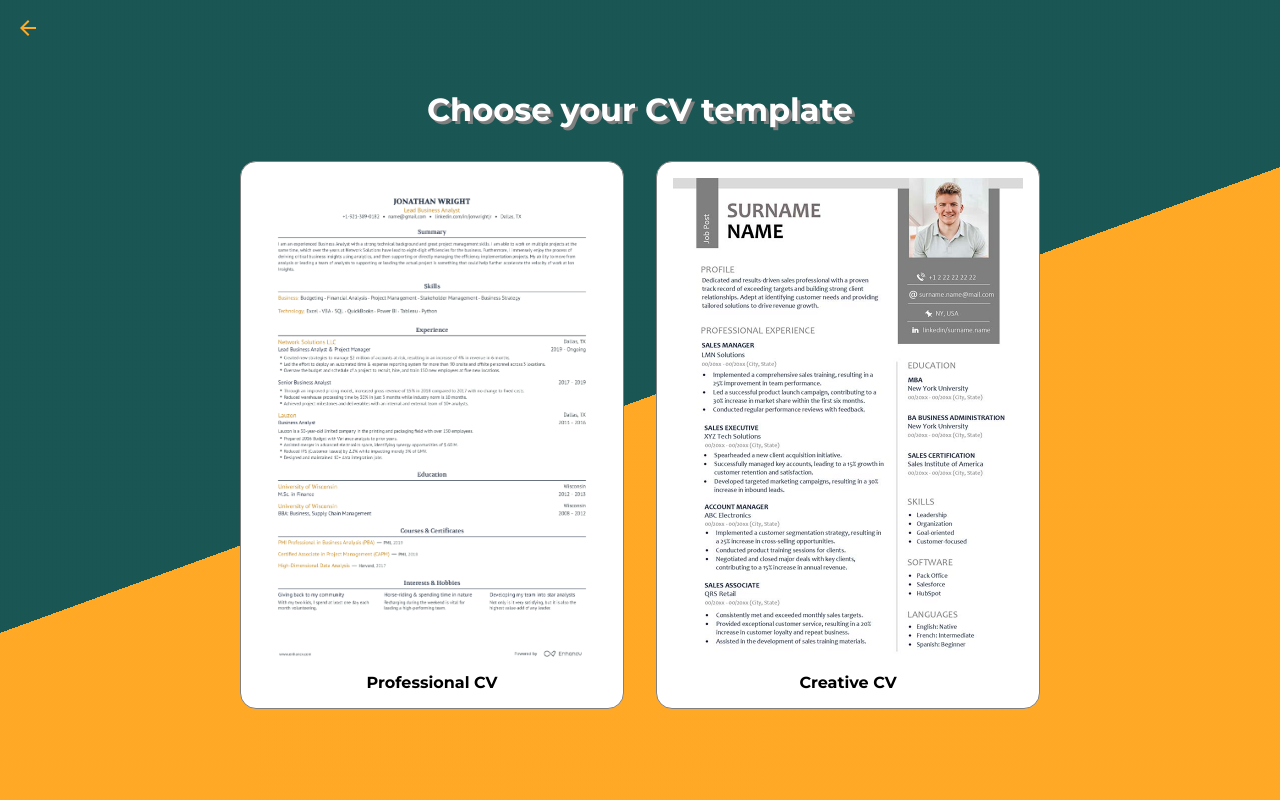
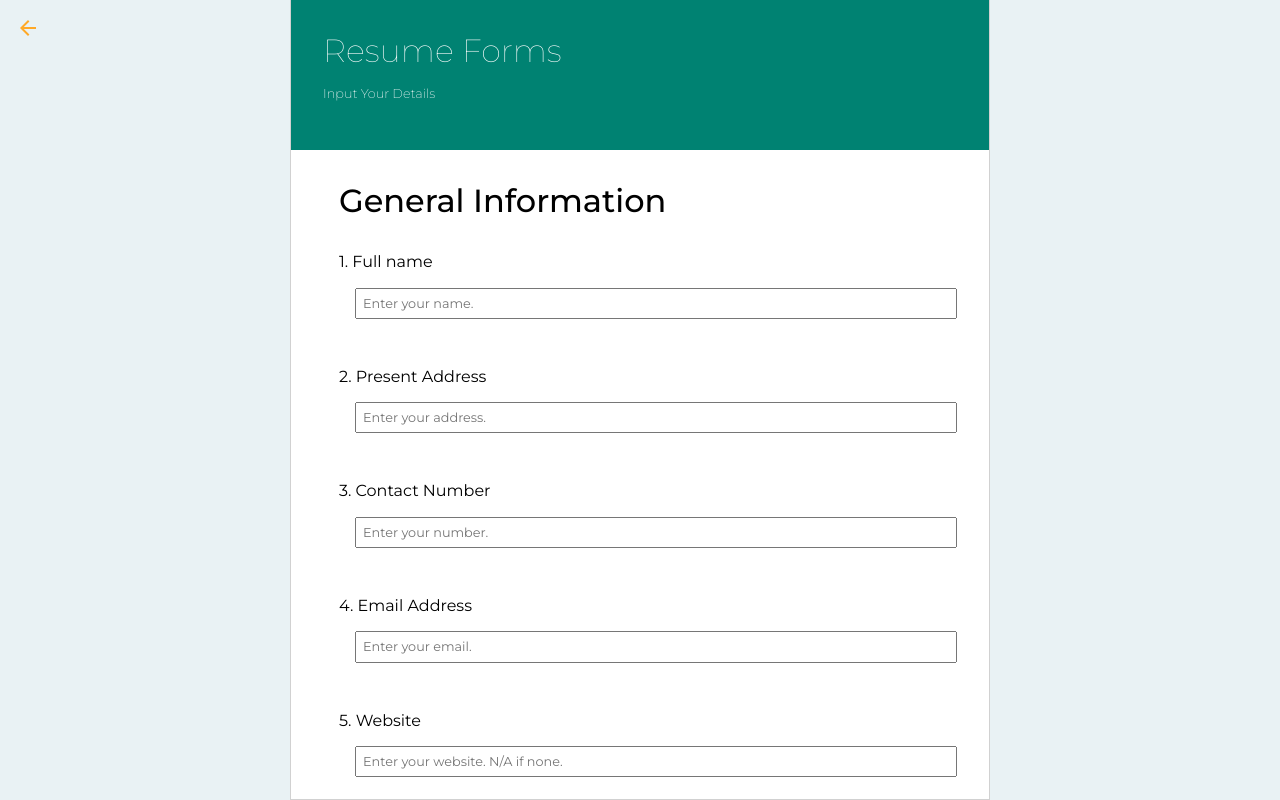
Before and after one commit to cabsknowss/CV-Builder, a React (Vite) app: page /getstarted in a window 1280 px wide. Both pictures are taken after a click on the element "Professional CV". Built offline with nearby package versions, Linux system fonts and the light colour scheme.

Commit message:
structuring components

```diff
--- a/src/GetStarted.jsx
+++ b/src/GetStarted.jsx
@@ -1,30 +1,51 @@
 import { useState } from "react";
 import { useNavigate } from "react-router-dom";
+import { ArrowBack } from "@mui/icons-material";
 import CvExample from "./assets/img/cv-example.jpg";
 import CvExample2 from "./assets/img/cv-example2.jpg";
-import { ArrowBack } from "@mui/icons-material";
+import ProfessionalForm from "./components/ProfessionalForm";
+import CreativeForm from "./components/CreativeForm";
 
 const GetStarted = () => {
   const navigate = useNavigate();
   const [template, setTemplate] = useState("");
+  const cvCards = [
+    {
+      format: "Professional",
+      img: CvExample,
+    },
+    {
+      format: "Creative",
+      img: CvExample2,
+    },
+  ];
   return (
     <>
       <div className="getstarted-page">
         <h1 className="getstarted-page__title">Choose your CV template</h1>
+
         <section className="getstarted-page__picker">
-          <div className="getstarted-page__template">
-            <img className="getstarted-page__img" src={CvExample2} alt="cv" />
-            <h1>Professional CV</h1>
-          </div>
-          <div className="getstarted-page__template">
-            <img className="getstarted-page__img" src={CvExample} alt="cv" />
-            <h1>Creative CV</h1>
-          </div>
+          {cvCards.map((card, index) => (
+            <div
+              key={index}
+              onClick={() => setTemplate(card.format)}
+              className="getstarted-page__template"
+            >
+              <img className="getstarted-page__img" src={card.img} alt="cv" />
+              <h1>{card.format} CV</h1>
+            </div>
+          ))}
         </section>
+
         <div onClick={() => navigate("/")} className="getstarted-page__backbtn">
           <ArrowBack />
         </div>
       </div>
+
+      {template === "Professional" && (
+        <ProfessionalForm setTemplate={setTemplate} />
+      )}
+      {template === "Creative" && <CreativeForm />}
     </>
   );
 };
--- /dev/null
+++ b/src/components/CreativeForm.jsx
@@ -0,0 +1,11 @@
+import React from "react";
+
+const CreativeForm = () => {
+  return (
+    <div className="form-page">
+      <div className="form-container"></div>
+    </div>
+  );
+};
+
+export default CreativeForm;
--- /dev/null
+++ b/src/components/ProfessionalForm.jsx
@@ -0,0 +1,76 @@
+import React, { useState } from "react";
+import { ArrowBack } from "@mui/icons-material";
+import GeneralInfo from "../forms/GeneralInfo";
+import EducationInfo from "../forms/EducationInfo";
+
+const ProfessionalForm = (props) => {
+  const { setTemplate } = props;
+
+  const [form, setForm] = useState("GeneralInfo");
+  const [generalInfo, setGeneralInfo] = useState({});
+  const [educationInfo, setEducationInfo] = useState([]);
+  console.log(generalInfo);
+  console.log(educationInfo);
+
+  return (
+    <div className="form-page">
+      <div className="form-container">
+        <section className="form-header">
+          <h2>Resume Forms</h2>
+          <p>Input Your Details</p>
+        </section>
+
+        <div className="form-inputs">
+          {form === "GeneralInfo" && (
+            <GeneralInfo setGeneralInfo={setGeneralInfo} setForm={setForm} />
+          )}
+
+          {form === "EducationInfo" && (
+            <EducationInfo
+              setEducationInfo={setEducationInfo}
+              setForm={setForm}
+            />
+          )}
+
+          {/* <section>
+            <h3 className="form-inputs__category">Work Experience</h3>
+            <div className="form-inputs__sections">
+              <label htmlFor="fullname">1. Job Position</label>
+              <input type="text" placeholder="Enter your answer" />
+            </div>
+            <div className="form-inputs__sections">
+              <label htmlFor="address">2. Company</label>
+              <input type="text" placeholder="Enter your answer" />
+            </div>
+            <div className="form-inputs__sections">
+              <label htmlFor="number">3. Date Started</label>
+              <input type="text" placeholder="Enter your answer" />
+            </div>
+            <div className="form-inputs__sections">
+              <label htmlFor="email">4. Date Finished</label>
+              <input type="text" placeholder="Enter your answer" />
+            </div>
+            <div className="form-inputs__sections">
+              <label htmlFor="address">5. Description</label>
+              <input type="text" placeholder="Enter your answer" />
+            </div>
+          </section> */}
+
+          {/* <section>
+            <h3 className="form-inputs__category">Skills</h3>
+            <div className="form-inputs__sections">
+              <label htmlFor="fullname">1. Job Position</label>
+              <input type="text" placeholder="Enter your answer" />
+            </div>
+          </section> */}
+        </div>
+      </div>
+
+      <div onClick={() => setTemplate("")} className="getstarted-page__backbtn">
+        <ArrowBack />
+      </div>
+    </div>
+  );
+};
+
+export default ProfessionalForm;
--- /dev/null
+++ b/src/forms/EducationInfo.jsx
@@ -0,0 +1,65 @@
+import React, { useState } from "react";
+
+const EducationInfo = (props) => {
+  const { setEducationInfo, setForm } = props;
+
+  const [course, setCourse] = useState("");
+  const [school, setSchool] = useState("");
+  const [startDate, setStartDate] = useState("");
+  const [finishDate, setFinishDate] = useState("");
+
+  const handleNextButton = () => {};
+
+  return (
+    <div>
+      <h3 className="form-inputs__category">Educational Background</h3>
+      <div className="form-inputs__sections">
+        <label htmlFor="course">1. Course Program</label>
+        <input
+          onChange={(event) => setCourse(event.target.value)}
+          value={course}
+          type="text"
+          placeholder="Enter your course."
+        />
+      </div>
+
+      <div className="form-inputs__sections">
+        <label htmlFor="school">2. School</label>
+        <input
+          onChange={(event) => setSchool(event.target.value)}
+          value={school}
+          type="text"
+          placeholder="Enter your school."
+        />
+      </div>
+
+      <div className="form-inputs__sections">
+        <label htmlFor="startdate">3. Date Started</label>
+        <input
+          onChange={(event) => setStartDate(event.target.value)}
+          value={startDate}
+          type="text"
+          placeholder="Enter your starting date."
+        />
+      </div>
+
+      <div className="form-inputs__sections">
+        <label htmlFor="finishdate">4. Date Finished</label>
+        <input
+          onChange={(event) => setFinishDate(event.target.value)}
+          value={finishDate}
+          type="text"
+          placeholder="Enter your finish date."
+        />
+      </div>
+
+      <div>
+        <button onClick={handleNextButton} className="form-inputs__nextbtn">
+          Next
+        </button>
+      </div>
+    </div>
+  );
+};
+
+export default EducationInfo;
--- /dev/null
+++ b/src/forms/GeneralInfo.jsx
@@ -0,0 +1,79 @@
+import { useState } from "react";
+
+const GeneralInfo = (props) => {
+  const { setGeneralInfo, setForm } = props;
+
+  const [name, setName] = useState("");
+  const [address, setAddress] = useState("");
+  const [number, setNumber] = useState("");
+  const [email, setEmail] = useState("");
+  const [website, setWebsite] = useState("");
+
+  const handleNextButton = () => {
+    setGeneralInfo({ name, address, number, email, website });
+    setForm("EducationInfo");
+  };
+
+  return (
+    <div>
+      <h3 className="form-inputs__category">General Information</h3>
+      <div className="form-inputs__sections">
+        <label htmlFor="fullname">1. Full name</label>
+        <input
+          onChange={(event) => setName(event.target.value)}
+          value={name}
+          type="text"
+          placeholder="Enter your name."
+        />
+      </div>
+
+      <div className="form-inputs__sections">
+        <label htmlFor="address">2. Present Address</label>
+        <input
+          onChange={(event) => setAddress(event.target.value)}
+          value={address}
+          type="text"
+          placeholder="Enter your address."
+        />
+      </div>
+
+      <div className="form-inputs__sections">
+        <label htmlFor="number">3. Contact Number</label>
+        <input
+          onChange={(event) => setNumber(event.target.value)}
+          value={number}
+          type="text"
+          placeholder="Enter your number."
+        />
+      </div>
+
+      <div className="form-inputs__sections">
+        <label htmlFor="email">4. Email Address</label>
+        <input
+          onChange={(event) => setEmail(event.target.value)}
+          value={email}
+          type="text"
+          placeholder="Enter your email."
+        />
+      </div>
+
+      <div className="form-inputs__sections">
+        <label htmlFor="website">5. Website</label>
+        <input
+          onChange={(event) => setWebsite(event.target.value)}
+          value={website}
+          type="text"
+          placeholder="Enter your website. N/A if none."
+        />
+      </div>
+
+      <div>
+        <button onClick={handleNextButton} className="form-inputs__nextbtn">
+          Next
+        </button>
+      </div>
+    </div>
+  );
+};
+
+export default GeneralInfo;
--- a/src/styles/main.scss
+++ b/src/styles/main.scss
@@ -6,4 +6,5 @@
 
 // pages
 @import "./pages/home.scss";
-@import "./pages/getstarted.scss"
+@import "./pages/getstarted.scss";
+@import "./pages/form.scss"
--- /dev/null
+++ b/src/styles/pages/_form.scss
@@ -0,0 +1,74 @@
+.form-page {
+  width: 100%;
+  height: 100dvh;
+  position: absolute;
+  top: 0;
+  left: 0;
+  z-index: 99;
+  overflow: hidden;
+
+  background-color: #e9f2f4;
+}
+
+.form-container {
+  $max-width: 700px;
+  $padding: 1rem;
+
+  height: 100dvh;
+  width: min($max-width, 100% - $padding);
+  margin-inline: auto;
+  background-color: $clr-neutral-100;
+  border: 0.5px solid $clr-neutral-400;
+  border-top: 0;
+  overflow-y: auto;
+}
+
+.form-header {
+  background-color: #008272;
+  height: 150px;
+  width: 100%;
+  padding: 2rem;
+
+  h2 {
+    color: $clr-neutral-100;
+    font-size: 2rem;
+    padding-bottom: 1rem;
+    font-weight: lighter;
+  }
+
+  p {
+    color: $clr-neutral-100;
+    font-size: 0.8rem;
+    font-weight: 200;
+  }
+}
+
+input {
+  width: 100%;
+  display: block;
+  margin: 1rem;
+  padding: 6px;
+  font-size: 0.8rem;
+}
+
+.form-inputs {
+  padding: 2rem 3rem;
+
+}
+
+.form-inputs__category {
+  font-weight: $fw-semi-bold;
+  padding-bottom: 2rem;
+  font-size: 2rem;
+}
+
+.form-inputs__sections {
+  padding-bottom: 2rem;
+}
+
+.form-inputs__nextbtn {
+  padding: 0.3rem 5rem;
+  background-color: #008272;
+  color: $clr-neutral-100;
+  border: 0;
+}
--- a/src/styles/pages/_getstarted.scss
+++ b/src/styles/pages/_getstarted.scss
@@ -54,11 +54,11 @@
     }
   }
 
-  .getstarted-page__backbtn {
-    position: absolute;
-    top: 1rem;
-    left: 1rem;
-    color: #ffa927;
-    cursor: pointer;
-  }
 }
+.getstarted-page__backbtn {
+  position: fixed;
+  top: 1rem;
+  left: 1rem;
+  color: #ffa927;
+  cursor: pointer;
+}
```
